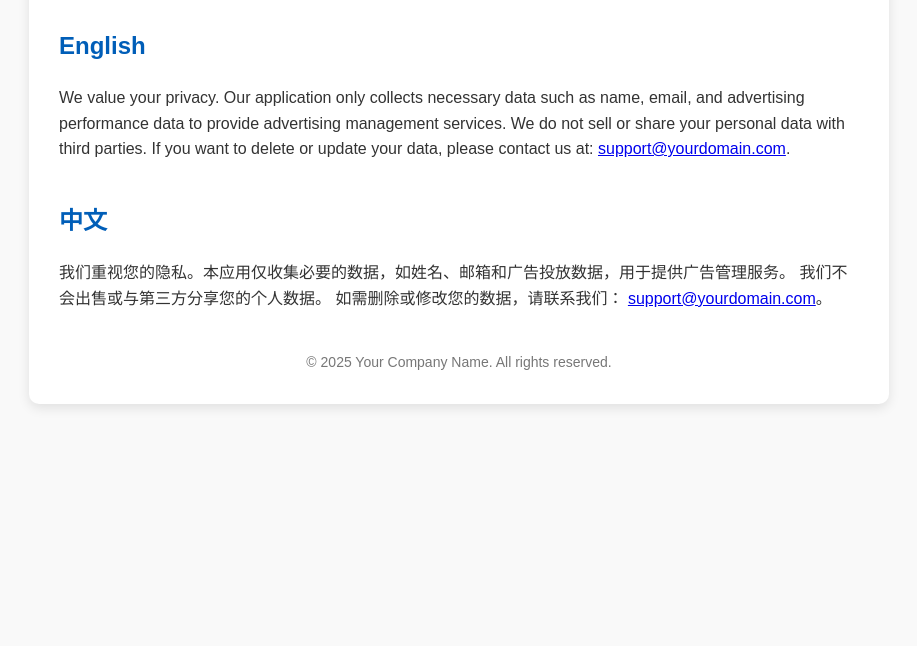
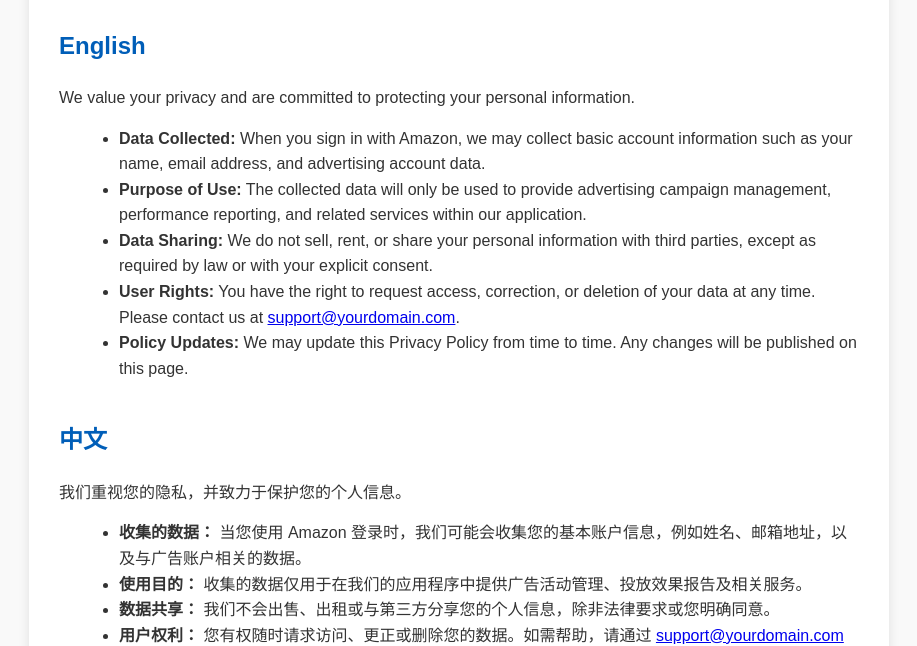
Before and after one commit to iampengsj/amazon-privacy-policy, a plain HTML site: page privacy-policy.html in a window 1280 px wide. Shown: the part 156-802 px from the top of the page, without its empty margins (181-1098 px from the left). Drawn offline with Linux system fonts and the light colour scheme.

Commit message:
Update privacy-policy.html

```diff
--- a/privacy-policy.html
+++ b/privacy-policy.html
@@ -32,6 +32,9 @@
     p {
       margin-bottom: 15px;
     }
+    ul {
+      margin: 0 0 20px 20px;
+    }
     footer {
       text-align: center;
       margin-top: 40px;
@@ -49,23 +52,30 @@
 
     <div class="lang-section">
       <h2>English</h2>
-      <p>
-        We value your privacy. Our application only collects necessary data such as name, email,
-        and advertising performance data to provide advertising management services.
-        We do not sell or share your personal data with third parties.
-        If you want to delete or update your data, please contact us at:
-        <a href="mailto:support@yourdomain.com">support@yourdomain.com</a>.
-      </p>
+      <p>We value your privacy and are committed to protecting your personal information.</p>
+      <ul>
+        <li><strong>Data Collected:</strong> When you sign in with Amazon, we may collect basic account information such as your name, email address, and advertising account data.</li>
+        <li><strong>Purpose of Use:</strong> The collected data will only be used to provide advertising campaign management, performance reporting, and related services within our application.</li>
+        <li><strong>Data Sharing:</strong> We do not sell, rent, or share your personal information with third parties, except as required by law or with your explicit consent.</li>
+        <li><strong>User Rights:</strong> You have the right to request access, correction, or deletion of your data at any time. Please contact us at
+          <a href="mailto:support@yourdomain.com">support@yourdomain.com</a>.
+        </li>
+        <li><strong>Policy Updates:</strong> We may update this Privacy Policy from time to time. Any changes will be published on this page.</li>
+      </ul>
     </div>
 
     <div class="lang-section">
       <h2>中文</h2>
-      <p>
-        我们重视您的隐私。本应用仅收集必要的数据，如姓名、邮箱和广告投放数据，用于提供广告管理服务。
-        我们不会出售或与第三方分享您的个人数据。
-        如需删除或修改您的数据，请联系我们：
-        <a href="mailto:support@yourdomain.com">support@yourdomain.com</a>。
-      </p>
+      <p>我们重视您的隐私，并致力于保护您的个人信息。</p>
+      <ul>
+        <li><strong>收集的数据：</strong> 当您使用 Amazon 登录时，我们可能会收集您的基本账户信息，例如姓名、邮箱地址，以及与广告账户相关的数据。</li>
+        <li><strong>使用目的：</strong> 收集的数据仅用于在我们的应用程序中提供广告活动管理、投放效果报告及相关服务。</li>
+        <li><strong>数据共享：</strong> 我们不会出售、出租或与第三方分享您的个人信息，除非法律要求或您明确同意。</li>
+        <li><strong>用户权利：</strong> 您有权随时请求访问、更正或删除您的数据。如需帮助，请通过
+          <a href="mailto:support@yourdomain.com">support@yourdomain.com</a> 联系我们。
+        </li>
+        <li><strong>政策更新：</strong> 我们可能会不时更新本隐私政策，任何更新将发布在本页面。</li>
+      </ul>
     </div>
 
     <footer>
```
